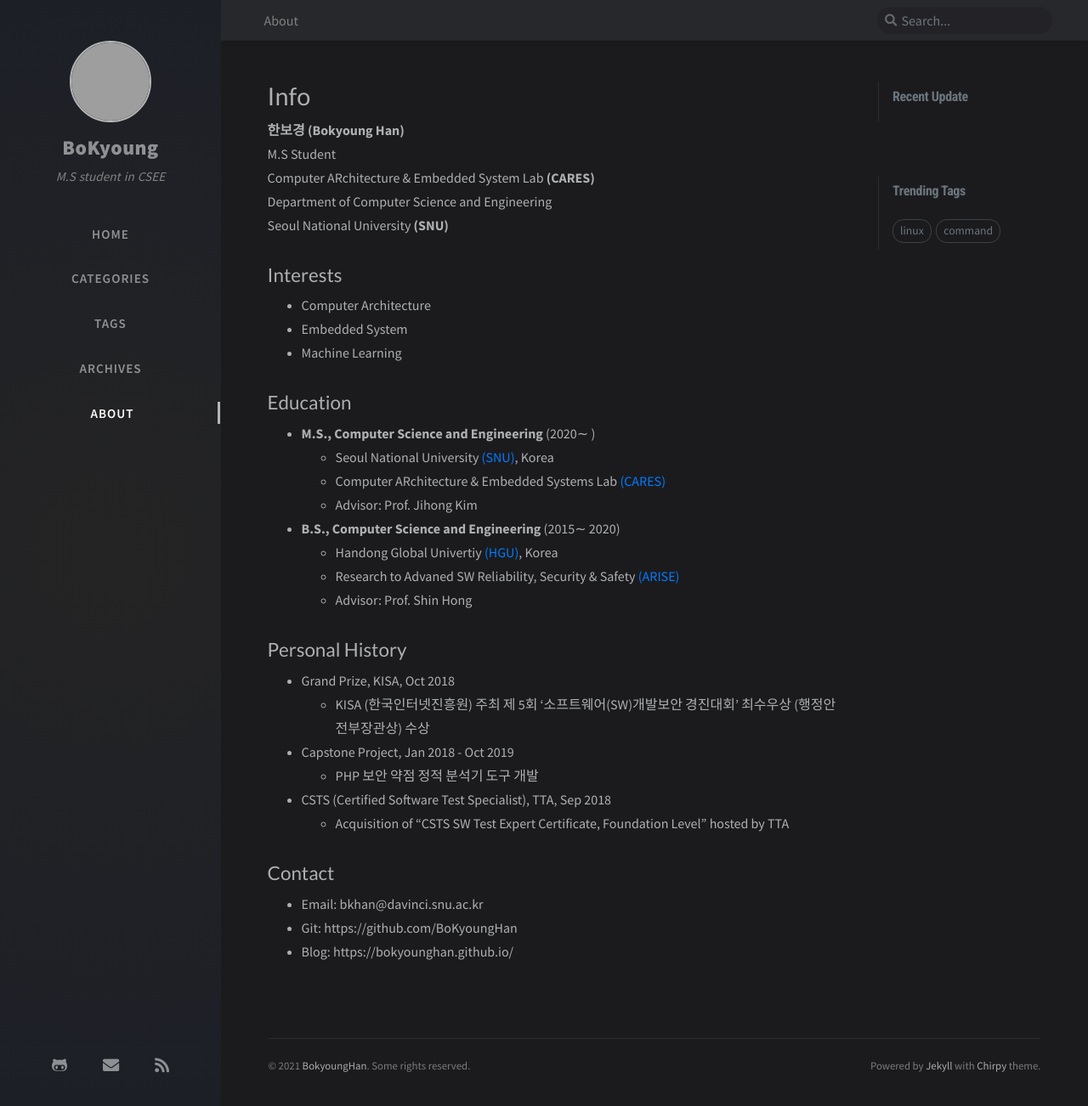
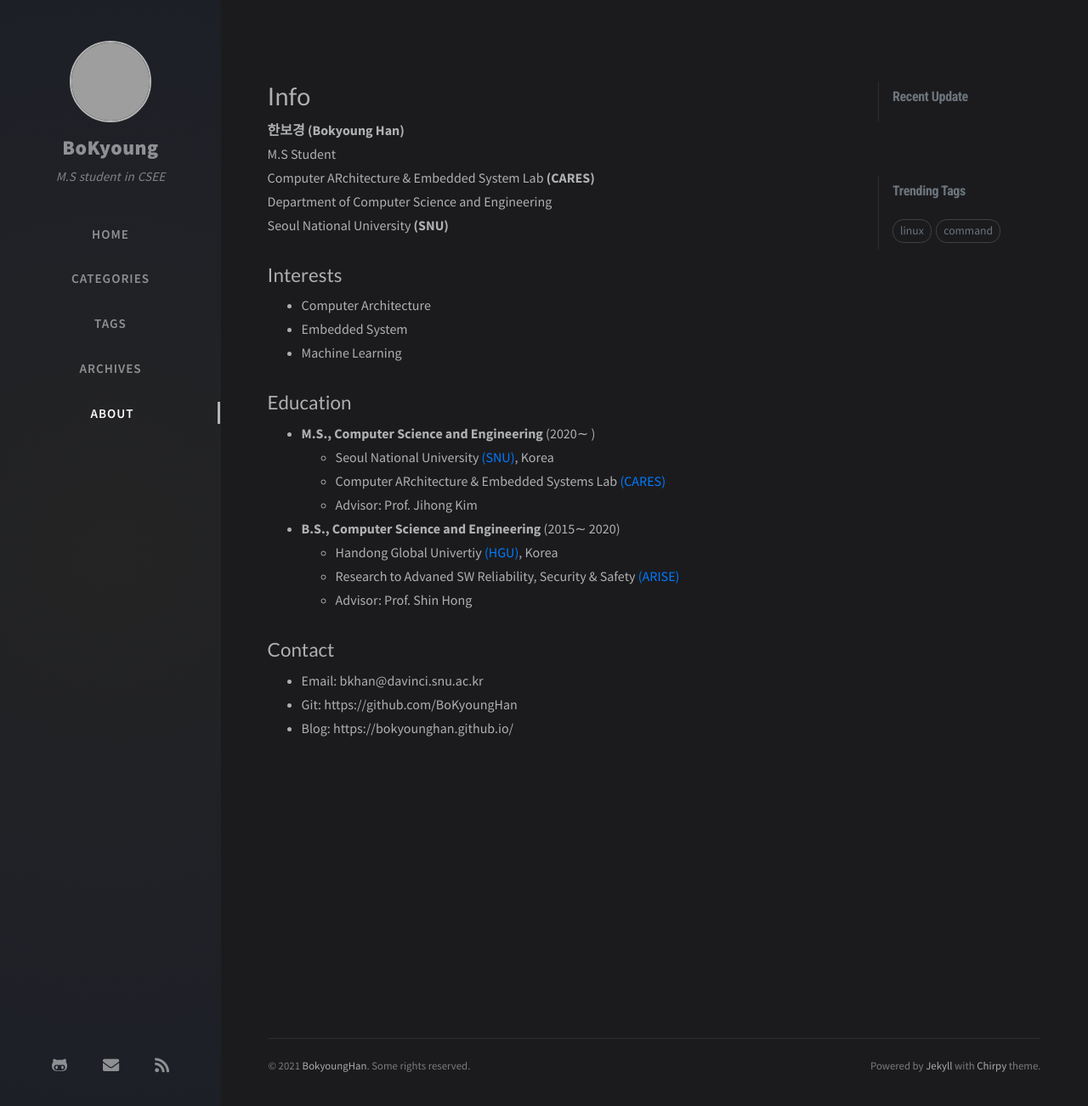
Before and after one commit to BoKyoungHan/BoKyoungHan.github.io, a Jekyll site: the page built from tabs/about.md, in a window 1280 px wide and 1302 px high. Shown: the whole window at 85% size. Built offline with Jekyll 4.4.1, drawn with Linux system fonts in a browser that asks for light colours; nearby versions of some CDN libraries; our own code applies the rules of GitHub Pages for plain Markdown files; comment, search, counter and statistics services are not loaded; grey boxes are pictures that could not be loaded.

Commit message:
modify about

```diff
--- a/tabs/about.md
+++ b/tabs/about.md
@@ -30,14 +30,6 @@ Seoul National University **(SNU)**
 	- Research to Advaned SW Reliability, Security & Safety [(ARISE)](http://arise.handong.edu)
 	- Advisor: Prof. Shin Hong
 
-## Personal History
-- Grand Prize, KISA, Oct 2018
-   - KISA (한국인터넷진흥원) 주최 제 5회 ‘소프트웨어(SW)개발보안 경진대회’ 최수우상 (행정안전부장관상) 수상
-- Capstone Project, Jan 2018 - Oct 2019
-   - PHP 보안 약점 정적 분석기 도구 개발
-- CSTS (Certified Software Test Specialist), TTA, Sep 2018
-   - Acquisition of "CSTS SW Test Expert Certificate, Foundation Level" hosted by TTA
-
 ## Contact
 - Email: bkhan@davinci.snu.ac.kr
 - Git: https://github.com/BoKyoungHan
```
